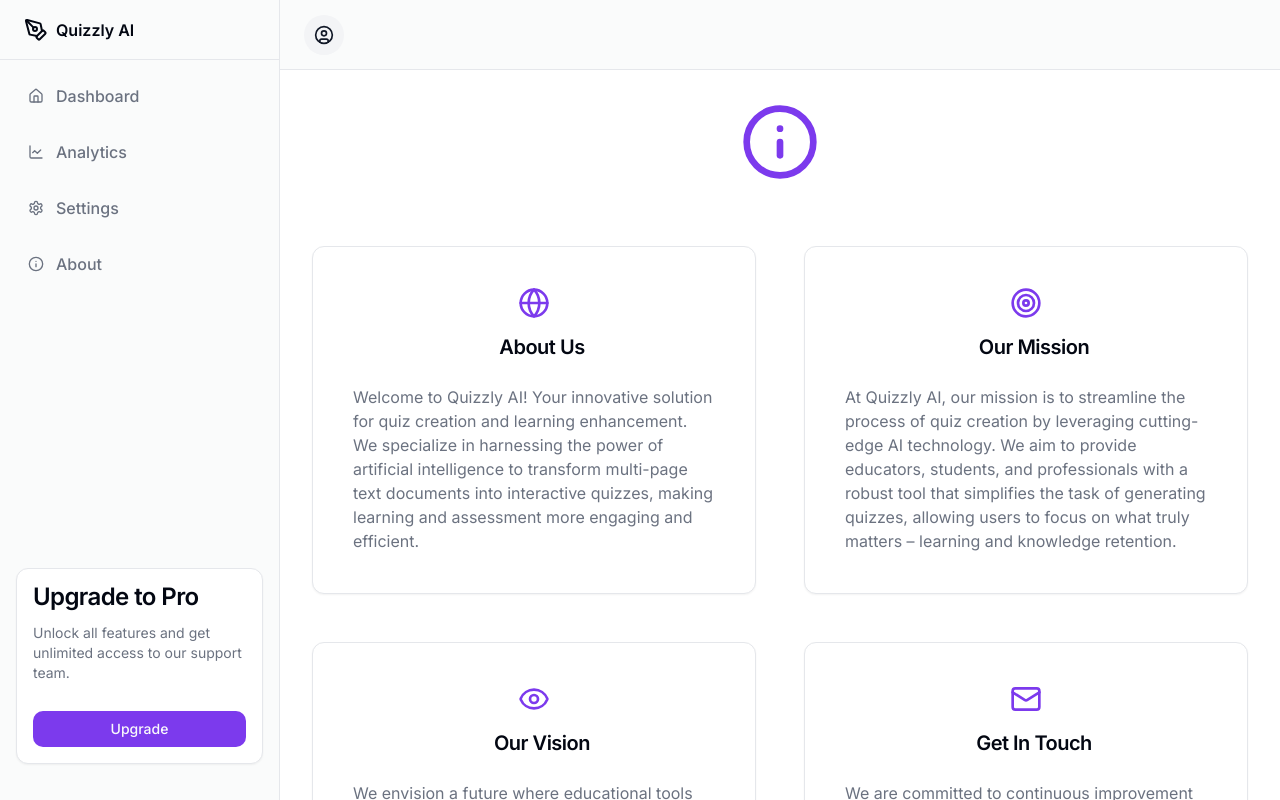
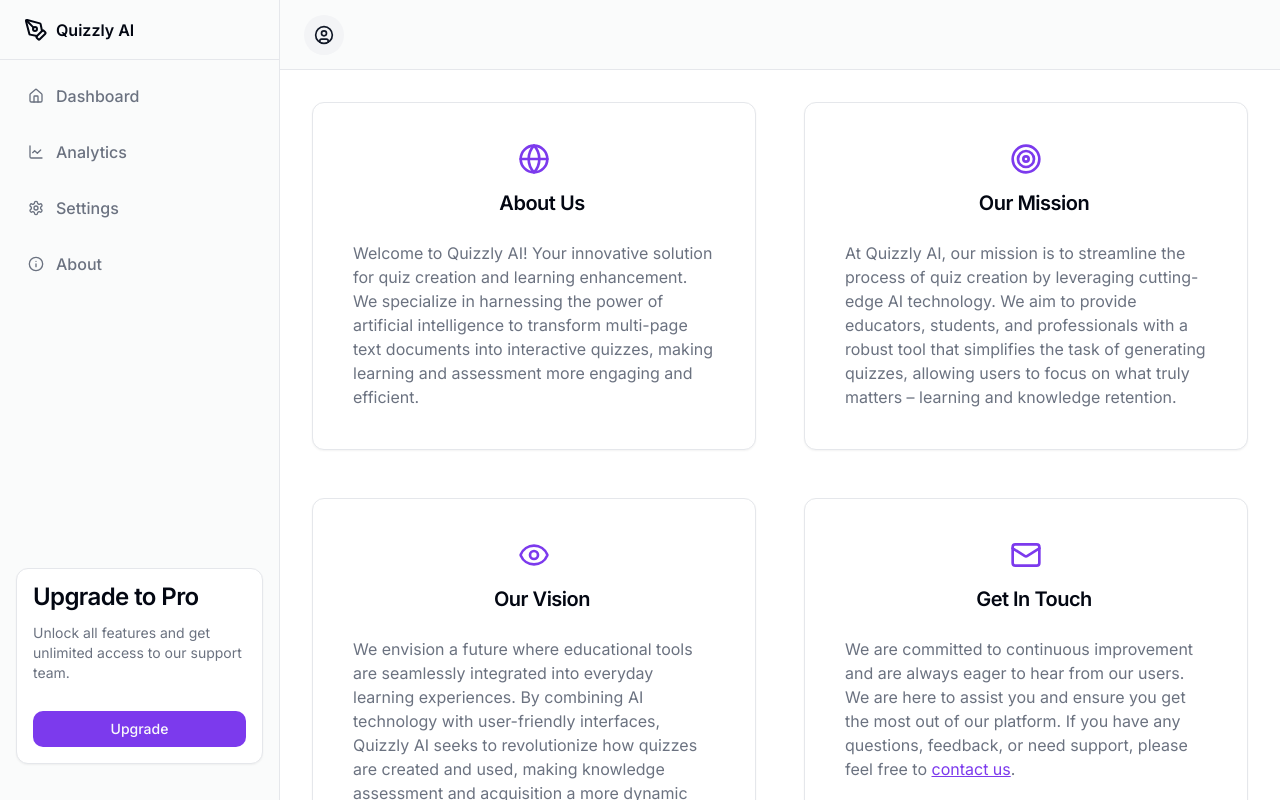
Before and after one commit to khushbuoswal/SIS, a Next.js app: page /about in a window 1280 px wide. Shown: the top 800 px of the page. Built offline with nearby package versions, Linux system fonts and the light colour scheme.

Commit message:
remove info icon

```diff
--- a/src/app/about/page.tsx
+++ b/src/app/about/page.tsx
@@ -15,11 +15,6 @@ export default function About() {
                     </header>
 
                     <main className="flex flex-1 flex-col gap-6 p-6 lg:gap-8 lg:p-8 items-center">
-
-                        {/* Info Icon at the top */}
-                        <div className="flex items-center justify-center mb-8">
-                            <Info className="h-20 w-20 text-primary" />
-                        </div>
 
                         {/* 2x2 grid of cards */}
                         <div className="grid grid-cols-1 md:grid-cols-2 gap-12 max-w-5xl w-full">
```
